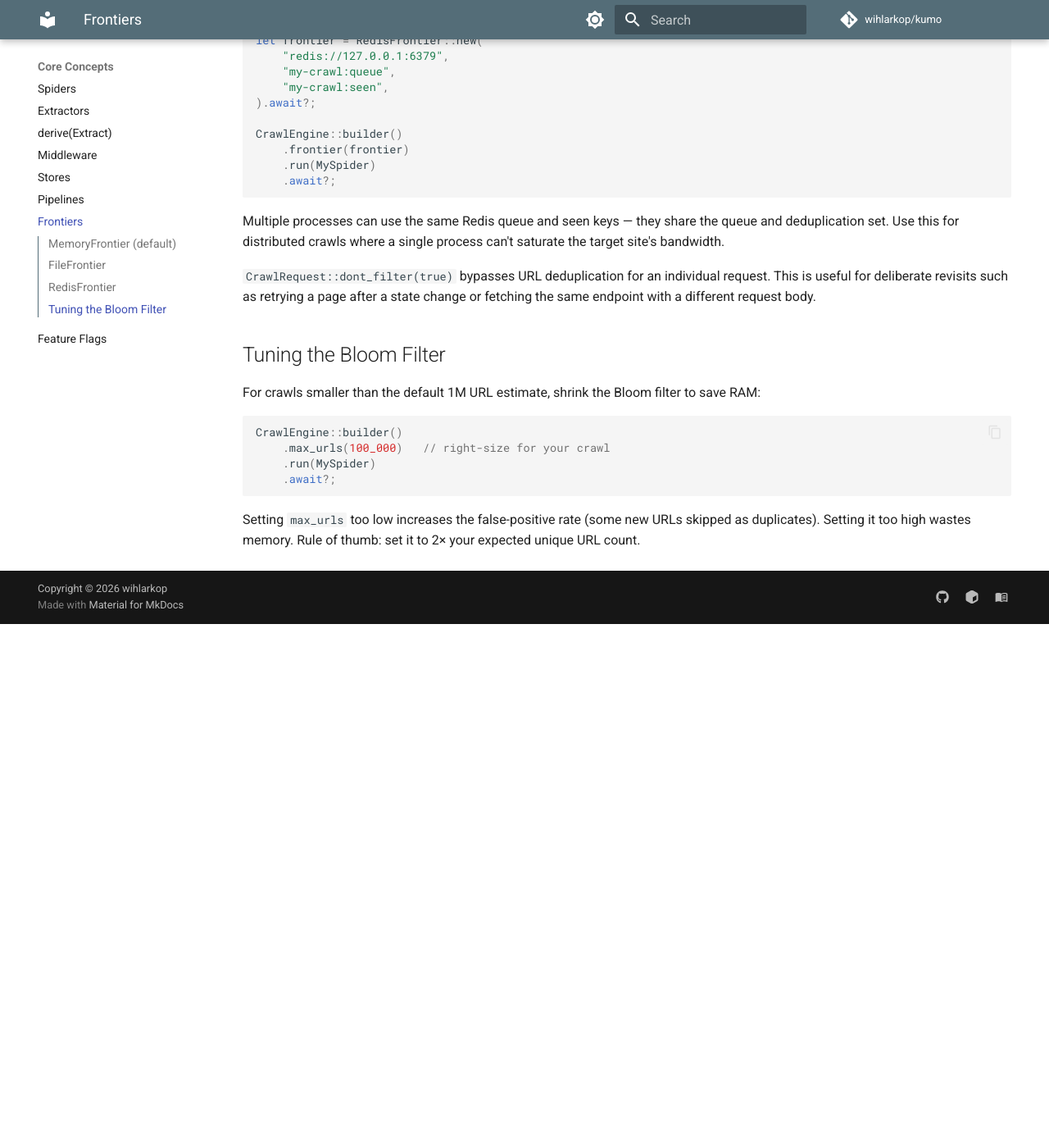
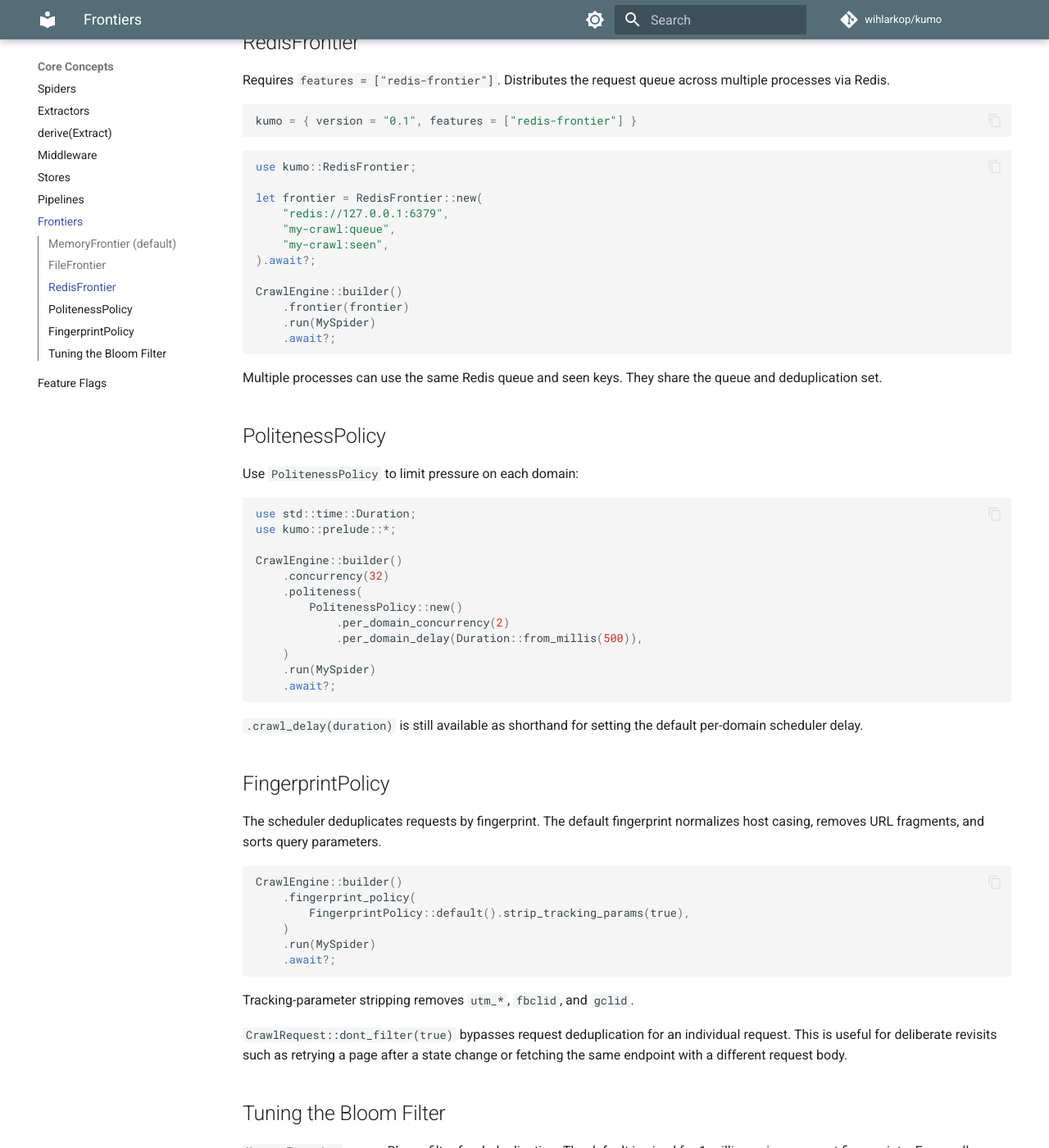
Before and after one commit to wihlarkop/kumo, an MkDocs documentation site: the page built from docs/src/frontier.md, in a window 1280 px wide and 1400 px high, scrolled down 1097 px. Shown: the whole window at 82% size. Built offline with MkDocs 1.6.1 and Material for MkDocs 9.7.7, drawn with Linux system fonts in a browser that asks for light colours; comment, search, counter and statistics services are not loaded; before the commit the page ends 1858 px from its top, so only the background shows below that; some of the changed text lies outside the part shown.

Commit message:
docs: document production crawl controls

````diff
--- a/docs/src/frontier.md
+++ b/docs/src/frontier.md
@@ -1,23 +1,35 @@
-# URL Frontiers
+# Frontiers and Scheduling
 
-The frontier is the queue of crawl requests. kumo deduplicates URLs with a Bloom filter (O(1), 1M URLs at 0.1% false-positive rate by default).
+The frontier stores pending crawl requests and deduplication state. The
+scheduler decides when those requests are eligible to run.
+
+This split matters in production crawls:
+
+- `Frontier` stores pending requests.
+- `CrawlScheduler` applies priority, fingerprint-based deduplication, retry
+  timing, and politeness rules.
+- `CrawlEngine` drives workers and flushes the frontier before shutdown.
+
+The default setup works without configuration.
 
 ## MemoryFrontier (default)
 
-The default — no configuration needed. Held in RAM; lost when the process exits.
+The default frontier is held in RAM and is lost when the process exits.
 It supports `CrawlRequest` priority scheduling: higher priority requests are
 fetched first, and requests with equal priority keep FIFO order.
 
 ```rust
 CrawlEngine::builder()
-    // no .frontier() call — uses MemoryFrontier automatically
+    // no .frontier() call: uses MemoryFrontier automatically
     .run(MySpider)
     .await?;
 ```
 
 ## FileFrontier
 
-Requires `features = ["persistence"]`. Persists the URL queue to disk — survives restarts.
+Requires `features = ["persistence"]`. Persists the request queue to disk and is
+flushed by the engine before shutdown. It preserves request method, headers,
+body, priority, metadata, retry count, delayed retry timing, and dedup state.
 
 ```toml
 kumo = { version = "0.1", features = ["persistence"] }
@@ -32,11 +44,13 @@ CrawlEngine::builder()
     .await?;
 ```
 
-If the frontier directory exists when the process starts, crawling resumes from where it left off. Delete the directory to start fresh.
+If the frontier directory exists when the process starts, crawling resumes from
+where it left off. Delete the directory to start fresh.
 
 ## RedisFrontier
 
-Requires `features = ["redis-frontier"]`. Distributes the URL queue across multiple processes via Redis.
+Requires `features = ["redis-frontier"]`. Distributes the request queue across
+multiple processes via Redis.
 
 ```toml
 kumo = { version = "0.1", features = ["redis-frontier"] }
@@ -57,15 +71,57 @@ CrawlEngine::builder()
     .await?;
 ```
 
-Multiple processes can use the same Redis queue and seen keys — they share the queue and deduplication set. Use this for distributed crawls where a single process can't saturate the target site's bandwidth.
+Multiple processes can use the same Redis queue and seen keys. They share the
+queue and deduplication set.
 
-`CrawlRequest::dont_filter(true)` bypasses URL deduplication for an individual
-request. This is useful for deliberate revisits such as retrying a page after a
-state change or fetching the same endpoint with a different request body.
+## PolitenessPolicy
+
+Use `PolitenessPolicy` to limit pressure on each domain:
+
+```rust
+use std::time::Duration;
+use kumo::prelude::*;
+
+CrawlEngine::builder()
+    .concurrency(32)
+    .politeness(
+        PolitenessPolicy::new()
+            .per_domain_concurrency(2)
+            .per_domain_delay(Duration::from_millis(500)),
+    )
+    .run(MySpider)
+    .await?;
+```
+
+`.crawl_delay(duration)` is still available as shorthand for setting the default
+per-domain scheduler delay.
+
+## FingerprintPolicy
+
+The scheduler deduplicates requests by fingerprint. The default fingerprint
+normalizes host casing, removes URL fragments, and sorts query parameters.
+
+```rust
+CrawlEngine::builder()
+    .fingerprint_policy(
+        FingerprintPolicy::default().strip_tracking_params(true),
+    )
+    .run(MySpider)
+    .await?;
+```
+
+Tracking-parameter stripping removes `utm_*`, `fbclid`, and `gclid`.
+
+`CrawlRequest::dont_filter(true)` bypasses request deduplication for an
+individual request. This is useful for deliberate revisits such as retrying a
+page after a state change or fetching the same endpoint with a different
+request body.
 
 ## Tuning the Bloom Filter
 
-For crawls smaller than the default 1M URL estimate, shrink the Bloom filter to save RAM:
+`MemoryFrontier` uses a Bloom filter for deduplication. The default is sized for
+1 million unique request fingerprints. For small crawls, reduce it to save
+memory; for very large crawls, increase it to reduce false-positive skips:
 
 ```rust
 CrawlEngine::builder()
@@ -74,4 +130,6 @@ CrawlEngine::builder()
     .await?;
 ```
 
-Setting `max_urls` too low increases the false-positive rate (some new URLs skipped as duplicates). Setting it too high wastes memory. Rule of thumb: set it to 2× your expected unique URL count.
+Setting `max_urls` too low increases the false-positive rate, meaning some new
+request fingerprints may be skipped as duplicates. Setting it too high wastes
+memory. Rule of thumb: set it to twice your expected unique request count.
````
Also changed, not shown: docs/src/advanced/performance.md (+21 -0 lines), docs/src/changelog.md (+9 -1 lines), docs/src/getting-started.md (+24 -0 lines), examples/README.md, 1 other file.
